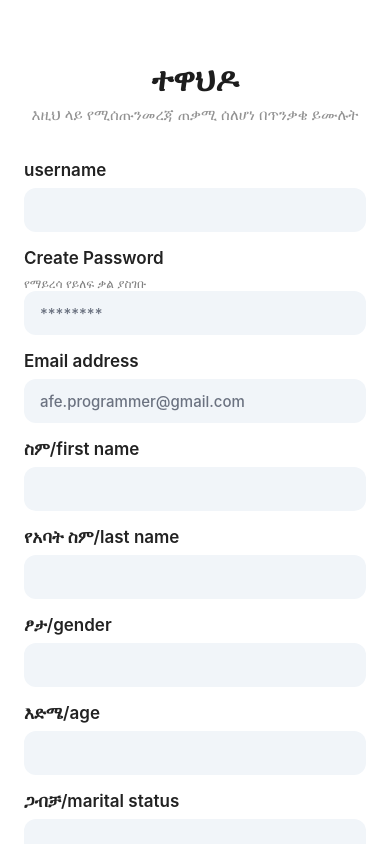
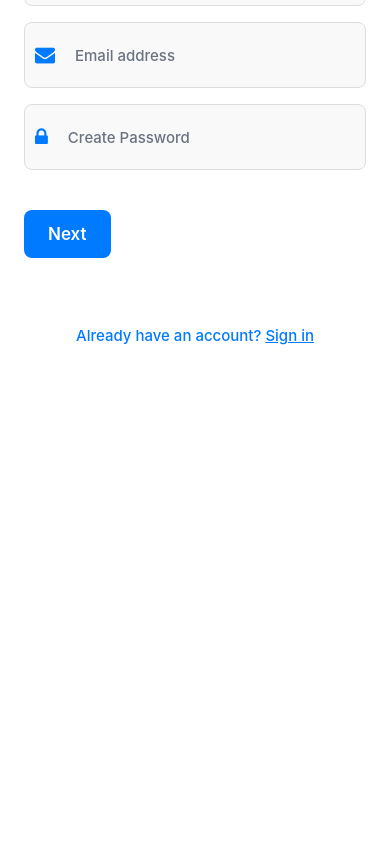
Before and after one commit to afwerki/eotc, a React Native app: screen /Registration in a window 390 px wide. Built offline with nearby package versions, Linux system fonts and the light colour scheme.

Commit message:
saturday update

```diff
--- a/package.json
+++ b/package.json
@@ -12,6 +12,7 @@
     "@expo/metro-runtime": "~3.2.1",
     "@expo/vector-icons": "^14.0.2",
     "@react-native-async-storage/async-storage": "^1.23.1",
+    "@react-native-picker/picker": "^2.7.7",
     "@react-navigation/bottom-tabs": "^6.5.20",
     "@react-navigation/native": "^6.1.17",
     "@react-navigation/stack": "^6.3.29",
--- a/screens/LoginScreen.js
+++ b/screens/LoginScreen.js
@@ -16,7 +16,7 @@ const LoginScreen = ({ navigation }) => {
     }
 
     try {
-      const response = await fetch('https://ff16-92-236-121-121.ngrok-free.app/login', {
+      const response = await fetch('https://cc11-148-252-145-153.ngrok-free.app/login', {
         method: 'POST',
         headers: {
           'Content-Type': 'application/json',
@@ -62,11 +62,15 @@ const LoginScreen = ({ navigation }) => {
 
         <TextInput
           style={styles.input}
+
+          autoCapitalize="none"
+          autoCorrect={false}
           placeholder="Username"
           placeholderTextColor='#999'
           value={username}
           onChangeText={setUsername}
         />
+
         <TextInput
           style={styles.input}
           placeholder="Password"
--- a/screens/RegistrationScreen.js
+++ b/screens/RegistrationScreen.js
@@ -1,16 +1,21 @@
 import React, { useState } from "react";
 import {
   StyleSheet,
-  SafeAreaView,
   View,
   Text,
   TouchableOpacity,
   TextInput,
   ScrollView,
-  Alert
+  Alert,
+  Image
 } from "react-native";
+import Animated, { FadeInDown } from 'react-native-reanimated';
+import Icon from 'react-native-vector-icons/FontAwesome';
+import { Picker } from '@react-native-picker/picker';
 
 const RegistrationScreen = ({ navigation }) => {
+  const [step, setStep] = useState(1);
+
   const [firstName, setFirstName] = useState('');
   const [lastName, setLastName] = useState('');
   const [email, setEmail] = useState('');
@@ -38,7 +43,7 @@ const RegistrationScreen = ({ navigation }) => {
     };
 
     try {
-      const response = await fetch('https://ff16-92-236-121-121.ngrok-free.app/register', {
+      const response = await fetch('https://cc11-148-252-145-153.ngrok-free.app/register', {
         method: 'POST',
         headers: {
           'Content-Type': 'application/json',
@@ -60,22 +65,14 @@ const RegistrationScreen = ({ navigation }) => {
     }
   };
 
-  return (
-    <ScrollView style={{ flex: 1, backgroundColor: "#fff" }}>
-      <View style={styles.container}>
-        <View style={styles.header}>
-          <Text style={styles.title}>ተዋህዶ</Text>
-          <Text style={styles.subtitle}>
-            እዚህ ላይ የሚሰጡንመረጃ ጠቃሚ ሰለሆነ በጥንቃቄ ይሙሉት
-          </Text>
-        </View>
-
-        <View style={styles.form}>
+  const loginAccess = () => (
+    <Animated.View entering={FadeInDown.delay(100).springify()} style={styles.form}>
       <View style={styles.input}>
-            <Text style={styles.inputLabel}>username</Text>
+        <Icon name="user" size={20} color="#007aff" style={styles.icon} />
         <TextInput
           autoCapitalize="none"
           autoCorrect={false}
+          placeholder="Username"
           style={styles.inputControl}
           value={username}
           onChangeText={setUsername}
@@ -83,14 +80,24 @@ const RegistrationScreen = ({ navigation }) => {
       </View>
 
       <View style={styles.input}>
-            <Text style={styles.inputLabel}>Create Password</Text>
-            <Text style={{ color: "gray", fontSize: 12 }}>
-              የማይረሳ የይለፍ ቃል ያስገቡ
-            </Text>
+        <Icon name="envelope" size={20} color="#007aff" style={styles.icon} />
+        <TextInput
+          autoCapitalize="none"
+          autoCorrect={false}
+          keyboardType="email-address"
+          placeholder="Email address"
+          placeholderTextColor="#6b7280"
+          style={styles.inputControl}
+          value={email}
+          onChangeText={setEmail}
+        />
+      </View>
 
+      <View style={styles.input}>
+        <Icon name="lock" size={20} color="#007aff" style={styles.icon} />
         <TextInput
           autoCorrect={false}
-              placeholder="********"
+          placeholder="Create Password"
           placeholderTextColor="#6b7280"
           style={styles.inputControl}
           secureTextEntry={true}
@@ -99,27 +106,22 @@ const RegistrationScreen = ({ navigation }) => {
         />
       </View>
 
+      <View style={styles.formAction}>
+        <TouchableOpacity onPress={() => setStep(2)} style={styles.btnNext}>
+          <Text style={styles.btnText}>Next</Text>
+        </TouchableOpacity>
+      </View>
+    </Animated.View>
+  );
+
+  const first_last_names = () => (
+    <Animated.View entering={FadeInDown.delay(100).springify()} style={styles.form}>
       <View style={styles.input}>
-            <Text style={styles.inputLabel}>Email address</Text>
+        <Icon name="user" size={20} color="#007aff" style={styles.icon} />
         <TextInput
           autoCapitalize="none"
           autoCorrect={false}
-              keyboardType="email-address"
-              placeholder="afe.programmer@gmail.com"
-              placeholderTextColor="#6b7280"
-              style={styles.inputControl}
-              value={email}
-              onChangeText={setEmail}
-            />
-          </View>
-
-
-
-          <View style={styles.input}>
-            <Text style={styles.inputLabel}>ስም/first name</Text>
-            <TextInput
-              autoCapitalize="none"
-              autoCorrect={false}
+          placeholder="First Name"
           style={styles.inputControl}
           value={firstName}
           onChangeText={setFirstName}
@@ -127,10 +129,11 @@ const RegistrationScreen = ({ navigation }) => {
       </View>
 
       <View style={styles.input}>
-            <Text style={styles.inputLabel}>የአባት ስም/last name</Text>
+        <Icon name="user" size={20} color="#007aff" style={styles.icon} />
         <TextInput
           autoCapitalize="none"
           autoCorrect={false}
+          placeholder="Last Name"
           style={styles.inputControl}
           value={lastName}
           onChangeText={setLastName}
@@ -138,58 +141,106 @@ const RegistrationScreen = ({ navigation }) => {
       </View>
 
       <View style={styles.input}>
-            <Text style={styles.inputLabel}>ፆታ/gender</Text>
+        <Icon name="transgender" size={20} color="#007aff" style={styles.icon} />
         <TextInput
           autoCapitalize="none"
           autoCorrect={false}
+          placeholder="Gender"
           style={styles.inputControl}
           value={gender}
           onChangeText={setGender}
         />
       </View>
 
+      <View style={styles.formAction}>
+        <TouchableOpacity onPress={() => setStep(1)} style={styles.btnBack}>
+          <Text style={styles.btnText}>Back</Text>
+        </TouchableOpacity>
+        <TouchableOpacity onPress={() => setStep(3)} style={styles.btnNext}>
+          <Text style={styles.btnText}>Next</Text>
+        </TouchableOpacity>
+      </View>
+    </Animated.View>
+  );
+
+  const age_maritalStatus = () => (
+    <Animated.View entering={FadeInDown.delay(100).springify()} style={styles.form}>
       <View style={styles.input}>
-            <Text style={styles.inputLabel}>እድሜ/age</Text>
-            <TextInput
-              autoCapitalize="none"
-              autoCorrect={false}
-              style={styles.inputControl}
-              value={age}
-              onChangeText={setAge}
-            />
+        <Icon name="calendar" size={20} color="#007aff" style={styles.icon} />
+        <View style={styles.pickerContainer}>
+          <Picker
+            selectedValue={age}
+            style={styles.picker}
+            onValueChange={(itemValue, itemIndex) => setAge(itemValue)}
+          >
+            <Picker.Item label="Select Age Bracket" value="" />
+            <Picker.Item label="10-20" value="10-20" />
+            <Picker.Item label="21-30" value="21-30" />
+            <Picker.Item label="31-40" value="31-40" />
+            <Picker.Item label="41-50" value="41-50" />
+            <Picker.Item label="51-60" value="51-60" />
+            <Picker.Item label="61+" value="61+" />
+          </Picker>
+        </View>
       </View>
 
-
       <View style={styles.input}>
-            <Text style={styles.inputLabel}>ጋብቻ/marital status</Text>
-            <TextInput
-              autoCapitalize="none"
-              autoCorrect={false}
-              style={styles.inputControl}
-              value={maritalStatus}
-              onChangeText={setMaritalStatus}
-            />
+        <Icon name="heart" size={20} color="#007aff" style={styles.icon} />
+        <View style={styles.pickerContainer}>
+          <Picker
+            selectedValue={maritalStatus}
+            style={styles.picker}
+            onValueChange={(itemValue, itemIndex) => setMaritalStatus(itemValue)}
+          >
+            <Picker.Item label="Select Marital Status" value="" />
+            <Picker.Item label="Single" value="Single" />
+            <Picker.Item label="Married" value="Married" />
+            <Picker.Item label="Divorced" value="Divorced" />
+            <Picker.Item label="Widowed" value="Widowed" />
+          </Picker>
+        </View>
       </View>
 
       <View style={styles.formAction}>
-            <TouchableOpacity
-              onPress={handleRegister}
-            >
-              <View style={styles.btn}>
+        <TouchableOpacity onPress={() => setStep(2)} style={styles.btnBack}>
+          <Text style={styles.btnText}>Back</Text>
+        </TouchableOpacity>
+        <TouchableOpacity onPress={handleRegister} style={styles.btnNext}>
           <Text style={styles.btnText}>Sign up</Text>
-              </View>
         </TouchableOpacity>
       </View>
 
-          <TouchableOpacity
-            onPress={() => navigation.navigate('Login')}
-          >
+      <TouchableOpacity onPress={() => navigation.navigate('Login')}>
         <Text style={styles.formFooter}>
           Already have an account?{" "}
           <Text style={{ textDecorationLine: "underline" }}>Sign in</Text>
         </Text>
       </TouchableOpacity>
+    </Animated.View>
+  );
+
+  return (
+    <ScrollView style={{ flex: 1, backgroundColor: "#fff" }}>
+      <View style={styles.container}>
+        <View style={styles.header}>
+          <Text style={styles.title}>Register</Text>
+          <Image
+            source={require("../assets/eotc.jpeg")}
+            style={styles.logo}
+          />
         </View>
+        {step === 1 && loginAccess()}
+        {step === 2 && first_last_names()}
+        {step === 3 && age_maritalStatus()}
+        <TouchableOpacity
+          onPress={() => navigation.navigate('Login')}
+          style={styles.footerLink}
+        >
+          <Text style={styles.footerText}>
+            Already have an account?{" "}
+            <Text style={{ textDecorationLine: "underline" }}>Sign in</Text>
+          </Text>
+        </TouchableOpacity>
       </View>
     </ScrollView>
   );
@@ -201,9 +252,17 @@ const styles = StyleSheet.create({
     flexGrow: 1,
     flexShrink: 1,
     flexBasis: 0,
+    justifyContent: 'center',
   },
   header: {
     marginVertical: 36,
+    alignItems: 'center',
+  },
+  logo: {
+    width: 100,
+    height: 100,
+    resizeMode: "contain",
+    marginBottom: 20,
   },
   title: {
     fontSize: 32,
@@ -212,18 +271,71 @@ const styles = StyleSheet.create({
     marginBottom: 6,
     textAlign: "center",
   },
-  subtitle: {
-    fontSize: 15,
-    fontWeight: "500",
-    color: "#929292",
-    textAlign: "center",
-  },
-  /**form */
   form: {
     marginBottom: 24,
   },
+  input: {
+    flexDirection: 'row',
+    alignItems: 'center',
+    marginBottom: 16,
+    borderWidth: 1,
+    borderColor: '#ddd',
+    borderRadius: 8,
+    padding: 10,
+    backgroundColor: "#f9f9f9",
+  },
+  icon: {
+    marginRight: 10,
+  },
+  inputControl: {
+    flex: 1,
+    height: 44,
+    backgroundColor: "#f9f9f9",
+    paddingHorizontal: 10,
+    fontSize: 15,
+    fontWeight: "500",
+    color: "#222",
+  },
+  pickerContainer: {
+    flex: 1,
+    height: 44,
+    justifyContent: 'center',
+    overflow: 'hidden',
+  },
+  picker: {
+    height: 44,
+    width: '100%',
+  },
   formAction: {
     marginVertical: 24,
+    flexDirection: "row",
+    justifyContent: "space-between",
+  },
+  btn: {
+    alignItems: "center",
+    justifyContent: "center",
+    borderRadius: 8,
+    paddingVertical: 12,
+    paddingHorizontal: 24,
+    backgroundColor: "#007aff",
+  },
+  btnBack: {
+    backgroundColor: "#007aff",
+    borderRadius: 8,
+    paddingVertical: 12,
+    paddingHorizontal: 24,
+  },
+  btnNext: {
+    backgroundColor: "#007aff",
+    borderRadius: 8,
+    paddingVertical: 12,
+    paddingHorizontal: 24,
+  },
+  btnText: {
+    fontSize: 17,
+    lineHeight: 24,
+    fontWeight: "600",
+    color: "#fff",
   },
   formFooter: {
     fontSize: 15,
@@ -231,42 +343,15 @@ const styles = StyleSheet.create({
     color: "#222",
     textAlign: "center",
   },
-  /**Input */
-  input: {
-    marginBottom: 16,
+  footerLink: {
+    marginTop: 20,
+    alignItems: "center",
   },
-  inputLabel: {
-    fontSize: 17,
-    fontWeight: "600",
-    color: "#222",
-    marginBottom: 8,
-  },
-  inputControl: {
-    height: 44,
-    backgroundColor: "#f1f5f9",
-    paddingHorizontal: 16,
-    borderRadius: 12,
+  footerText: {
     fontSize: 15,
     fontWeight: "500",
-    color: "#222",
-  },
-  /**button */
-  btn: {
-    flexDirection: "row",
-    alignItems: "center",
-    justifyContent: "center",
-    borderRadius: 8,
-    paddingVertical: 8,
-    paddingHorizontal: 16,
-    borderWidth: 1,
-    backgroundColor: "#007aff",
-    borderColor: "#007aff",
-  },
-  btnText: {
-    fontSize: 17,
-    lineHeight: 24,
-    fontWeight: "600",
-    color: "#fff",
+    color: "#007aff",
   },
 });
+
 export default RegistrationScreen;
```
Also changed, not shown: 1 other file (tests, documents, lock files or other folders). Lines whose indentation alone changed are shown as unchanged.
